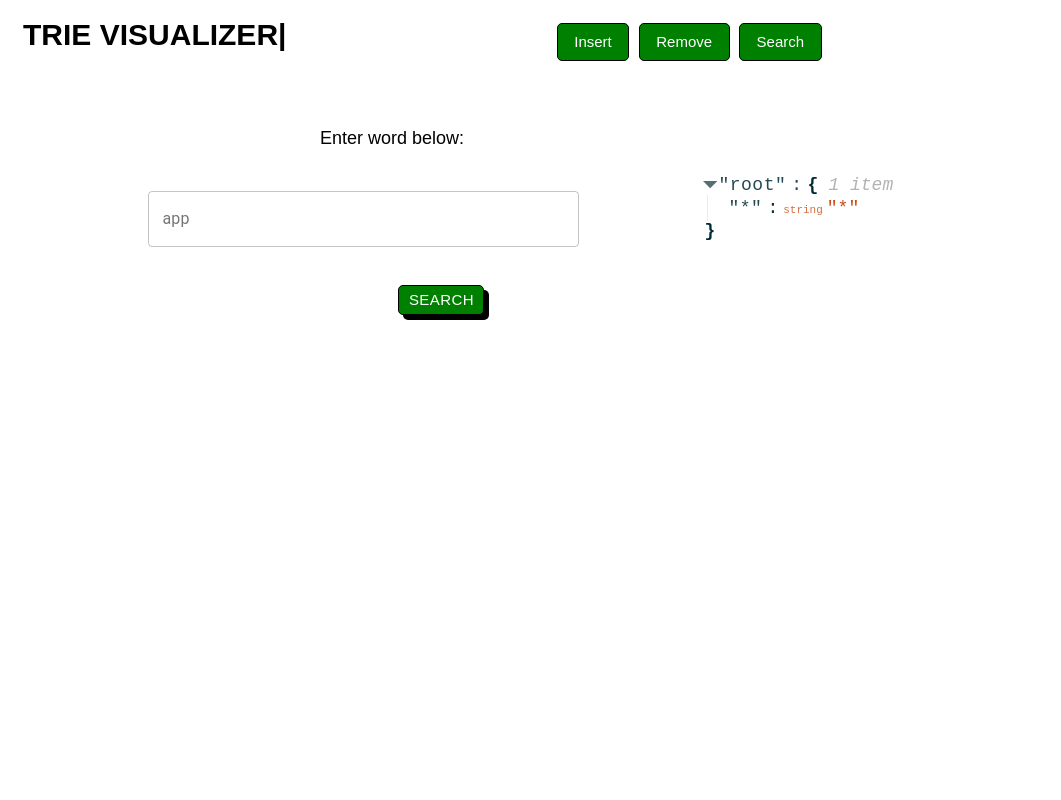
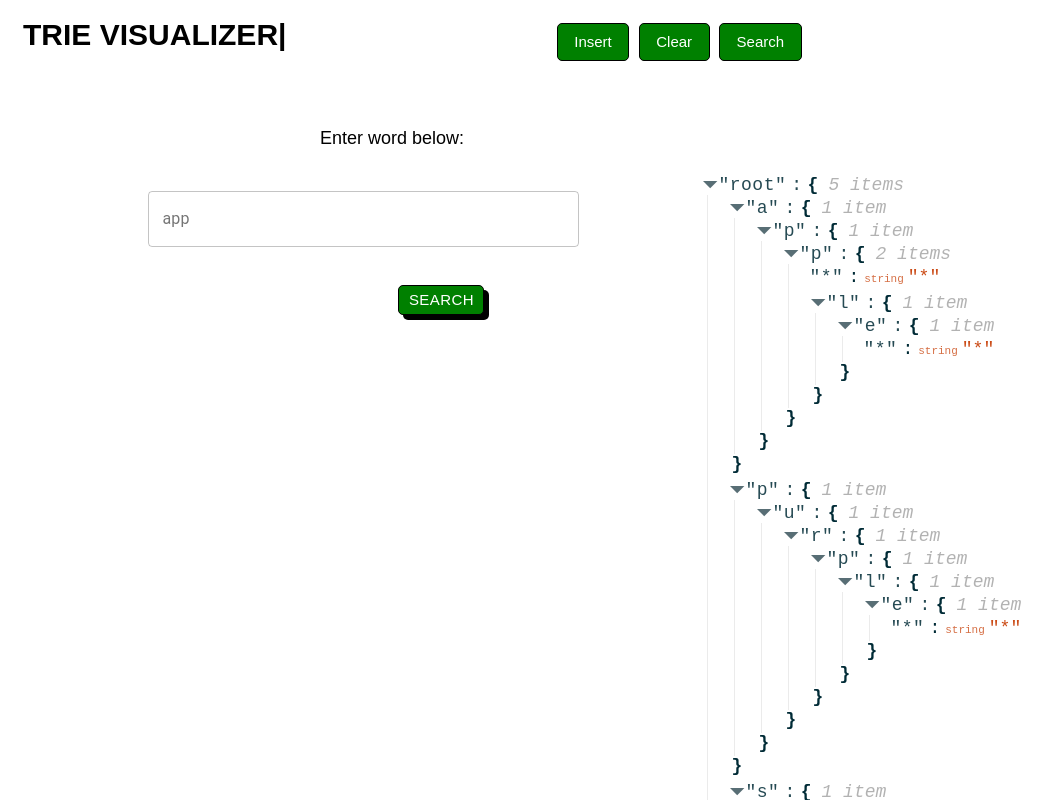
Before and after one commit to differentsyntax/TrieVisualizer, a React (Create React App) app: page /searchWord in a window 1280 px wide. Shown: the top 800 px of the page, without its empty margins (0-1061 px from the left). Built offline with nearby package versions, Linux system fonts and the light colour scheme; what webfontloader would draw is missing.

Commit message:
Removed redundancy from code

```diff
--- a/src/App.js
+++ b/src/App.js
@@ -30,7 +30,6 @@ class App extends Component {
               <Route path = "/" component = {Home} exact />
               <Route path = "/addWords" component = {AddWords} exact/>
               <Route path = "/removeWord" component = {RemoveWord} exact/>
-              {/* <Route path = "/addWords/save" component = {Home} exact/> */}
               <Route path = "/searchWord" component = {SearchWord} exact/>
               {/* <Route component = {Notfoundpage} /> */}
             </Switch>
--- a/src/backend/trie.json
+++ b/src/backend/trie.json
@@ -1 +1 @@
-{"*": "*"}
+{"a": {"p": {"p": {"*": "*", "l": {"e": {"*": "*"}}}}}, "p": {"u": {"r": {"p": {"l": {"e": {"*": "*"}}}}}}, "s": {"t": {"a": {"p": {"l": {"e": {"*": "*"}}}}}}, "*": "*", "g": {"r": {"e": {"y": {"*": "*"}, "e": {"n": {"*": "*"}}}}}}
--- a/src/components/visualSide.js
+++ b/src/components/visualSide.js
@@ -2,10 +2,12 @@ import React from 'react';
 import ReactJson from 'react-json-view';
 import myData from '../backend/trie';
 
+var arr = [];
+
 const VisualSide = () => (
-
+	<>
 	<ReactJson src={myData}/>
-
+	</>
 )
 
 export default VisualSide;
--- a/src/pages/SearchWord.js
+++ b/src/pages/SearchWord.js
@@ -19,7 +19,7 @@ const SearchWord = () => (
 				<Link to="/addWords">Insert</Link>
 			</button>
 			<button>
-				<Link to="/removeWord">Remove</Link>
+				<Link to="/removeWord">Clear</Link>
 			</button>
 			<button>
 				<Link to="/searchWord">Search</Link>
```
